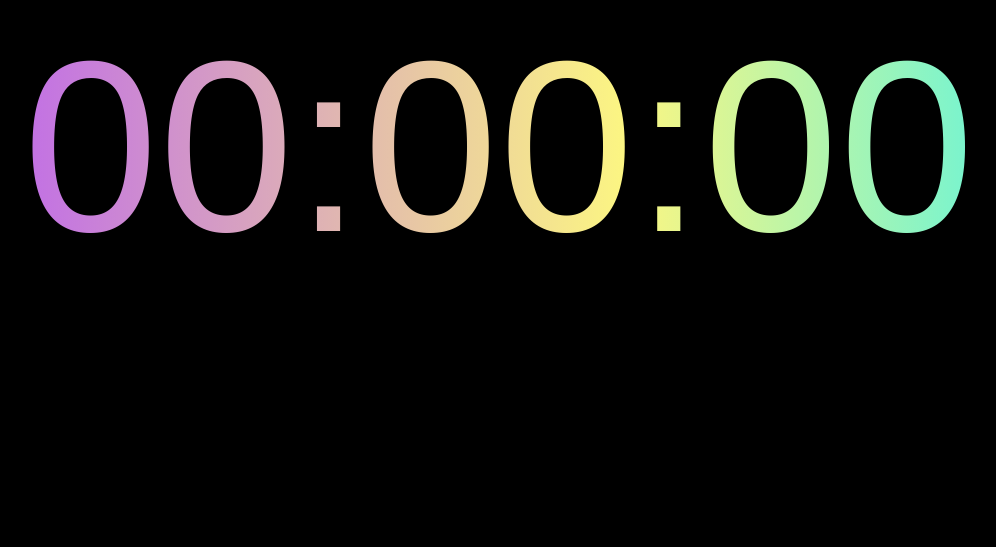
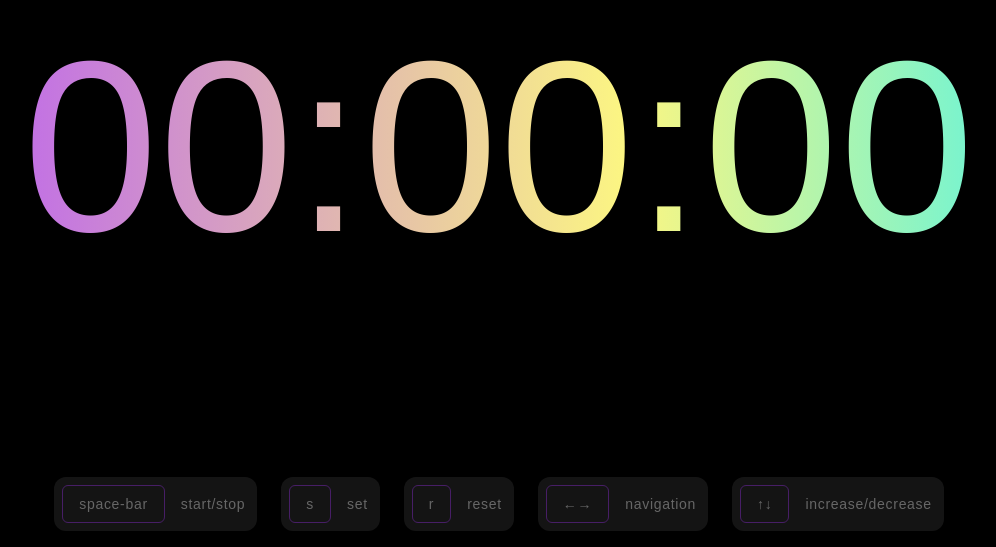
Before and after one commit to rahu1gg/timer, a Next.js app: page / in a window 1280 px wide. Shown: the part 253-800 px from the top of the page, without its empty margins (141-1137 px from the left). Built offline with nearby package versions, Linux system fonts and the light colour scheme; a web font is replaced by a local one.

Commit message:
feat: add navigation info

```diff
--- a/src/app/page.tsx
+++ b/src/app/page.tsx
@@ -1,10 +1,21 @@
 import { Timer } from '@/components/timer/client';
+import { KEYS_INFO } from '@/constants/keys';
 
 export default function Home() {
 	return (
-		<main className='min-h-screen bg-black text-white flex items-center justify-center'>
+		<main className='min-h-screen relative bg-black text-white flex items-center justify-center'>
 			<div className='w-full'>
 				<Timer />
+			</div>
+			<div className='absolute bottom-4 flex items-center justify-center gap-6'>
+				{KEYS_INFO.map(({ id, label, key }) => (
+					<div className='opacity-40 bg-white/20 p-2 rounded-xl pointer-events-none text-sm'>
+						<button key={id} type='button' className='border border-violet px-4 py-2 rounded-md mr-4'>
+							{key}
+						</button>
+						<span className='pr-1'>{label}</span>
+					</div>
+				))}
 			</div>
 		</main>
 	);
--- a/src/components/timer/client.tsx
+++ b/src/components/timer/client.tsx
@@ -105,6 +105,7 @@ export function Timer() {
 
 			if (key === KEYS.set) {
 				setEdit(true);
+				setStart(false);
 				setBlinking(false);
 				return;
 			}
@@ -113,6 +114,7 @@ export function Timer() {
 				setSeconds(0);
 				setMinutes(0);
 				setHours(0);
+				setStart(false);
 				return;
 			}
 		};
--- /dev/null
+++ b/src/constants/keys.ts
@@ -0,0 +1,27 @@
+export const KEYS_INFO = [
+	{
+		id: 1,
+		label: 'start/stop',
+		key: 'space-bar',
+	},
+	{
+		id: 2,
+		label: 'set',
+		key: 's',
+	},
+	{
+		id: 3,
+		label: 'reset',
+		key: 'r',
+	},
+	{
+		id: 4,
+		label: 'navigation',
+		key: '←→',
+	},
+	{
+		id: 5,
+		label: 'increase/decrease',
+		key: '↑↓',
+	},
+];
```
